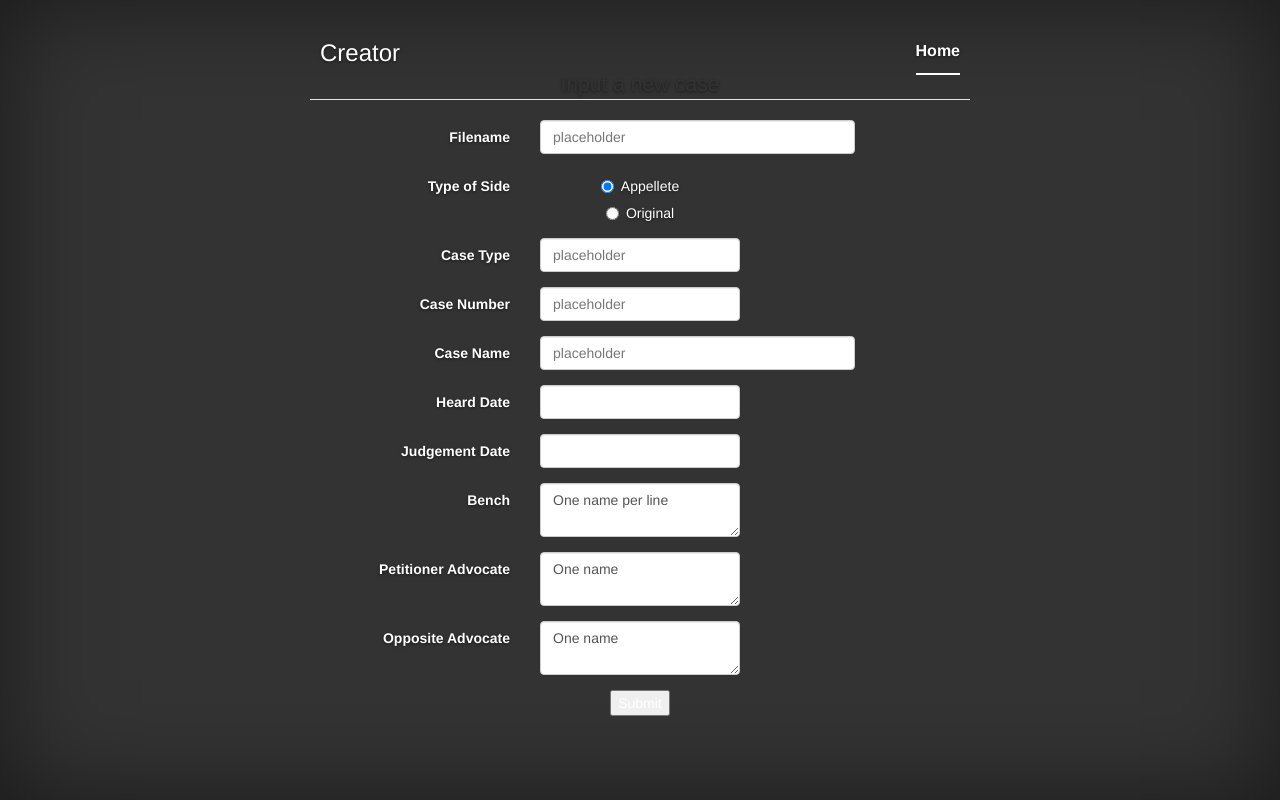
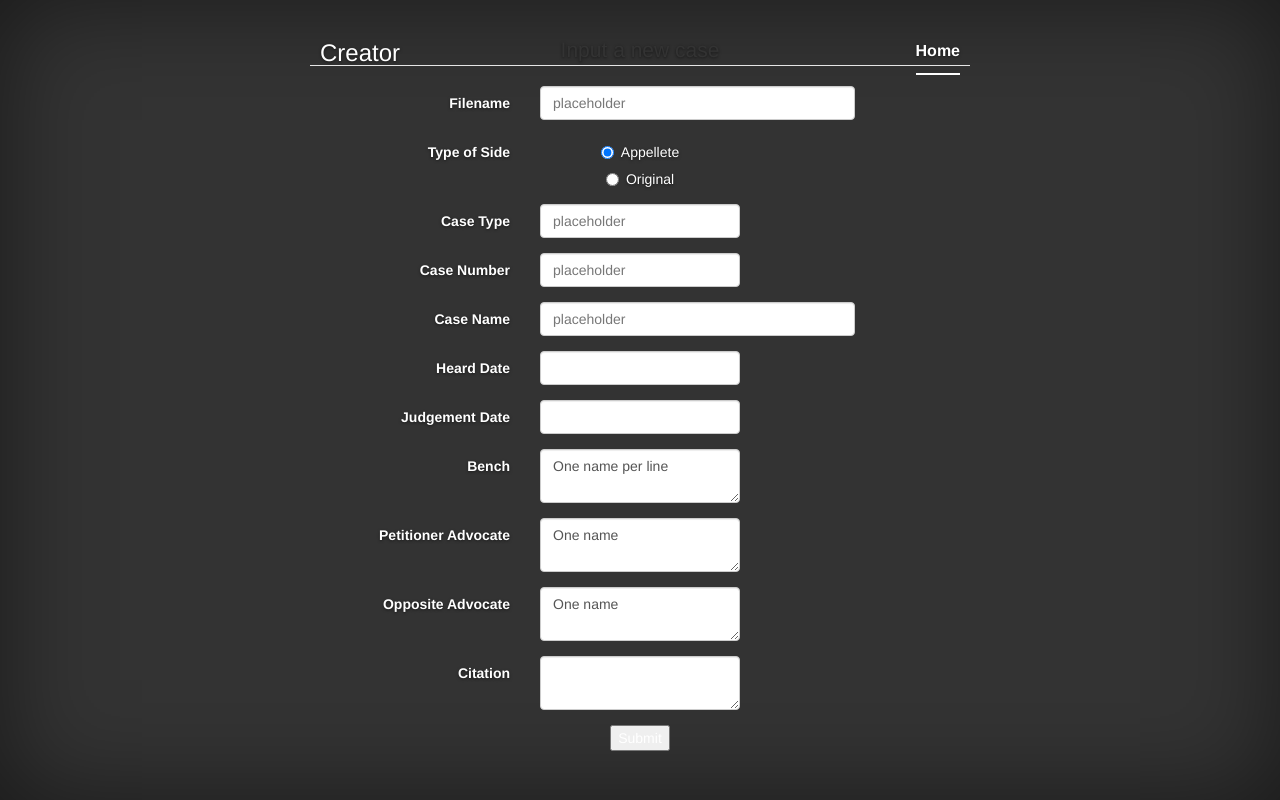
Before and after one commit to kushaldas/masters, a Flask app: page / in a window 1280 px wide. Run offline with Flask 2, Linux system fonts and the light colour scheme; some libraries are stand-ins or nearby versions.

Commit message:
Updates citation field

```diff
--- a/creator/main.py
+++ b/creator/main.py
@@ -30,7 +30,7 @@ def index():
         o['bench'] = request.form['bench'].strip()
         o['padvocate'] = request.form['petitioner'].strip()
         o['oadvocate'] = request.form['opposite'].strip()
-
+        o['citation'] = request.form['citation'].strip()
         try:
            outstring = json.dumps(o,indent=4,sort_keys=True)
            filename = o['filename'][:-3] + 'json'
--- a/creator/templates/index.html
+++ b/creator/templates/index.html
@@ -8,7 +8,7 @@
     <meta name="author" content="">
     <link rel="icon" href="../../favicon.ico">
 
-    <title>Cover Template for Bootstrap</title>
+    <title>Creator App</title>
 
     <!-- Bootstrap core CSS -->
     <link href="{{ url_for('static', filename='css/bootstrap.min.css')}}" rel="stylesheet">
@@ -153,6 +153,14 @@
                 <textarea class="form-control" id="opposite" name="opposite">One name</textarea>
               </div>
             </div>
+
+              <!-- Textarea -->
+            <div class="form-group">
+              <label class="col-md-4 control-label" for="citation">Citation</label>
+              <div class="col-md-4">
+                <textarea class="form-control" id="citation" name="Citation"></textarea>
+              </div>
+            </div>
             <!-- Button -->
             <div class="form-group">
                 <input type="submit" value="Submit">
```
